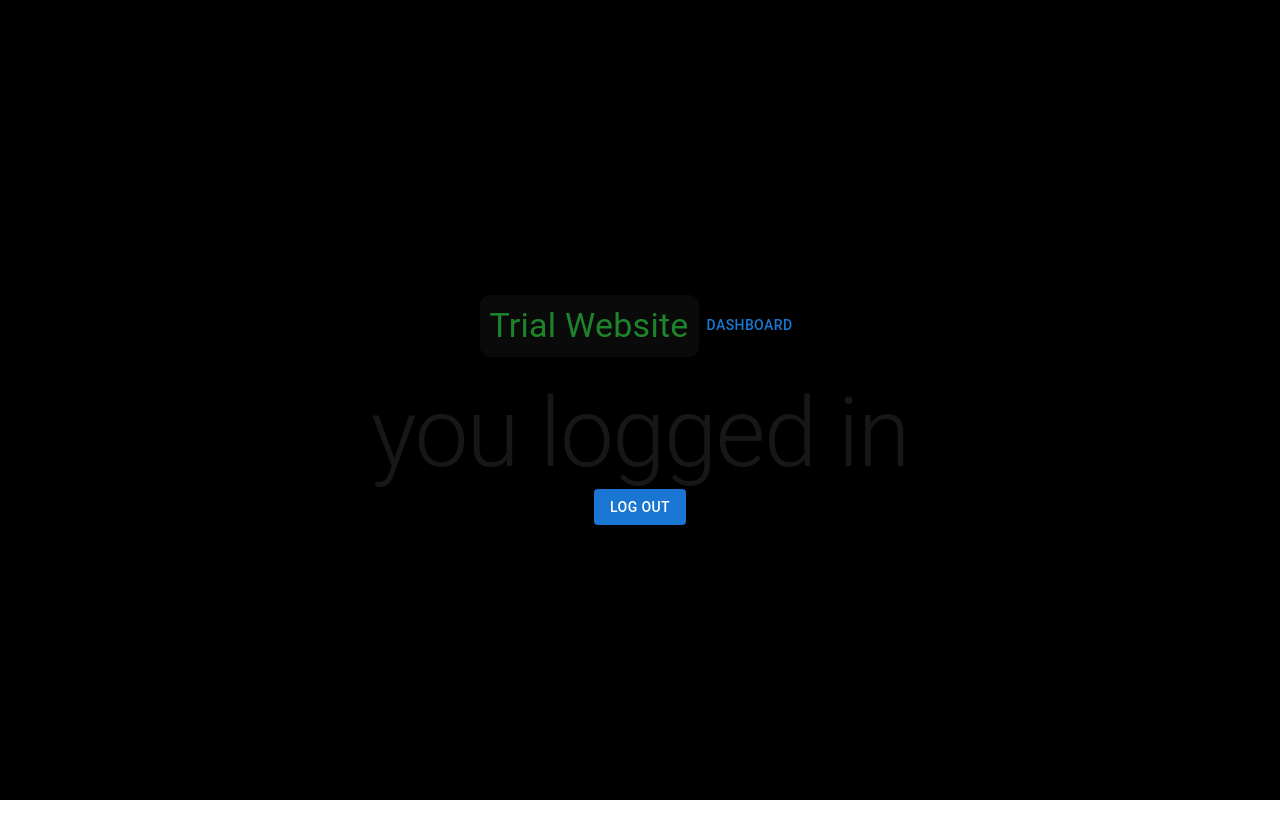
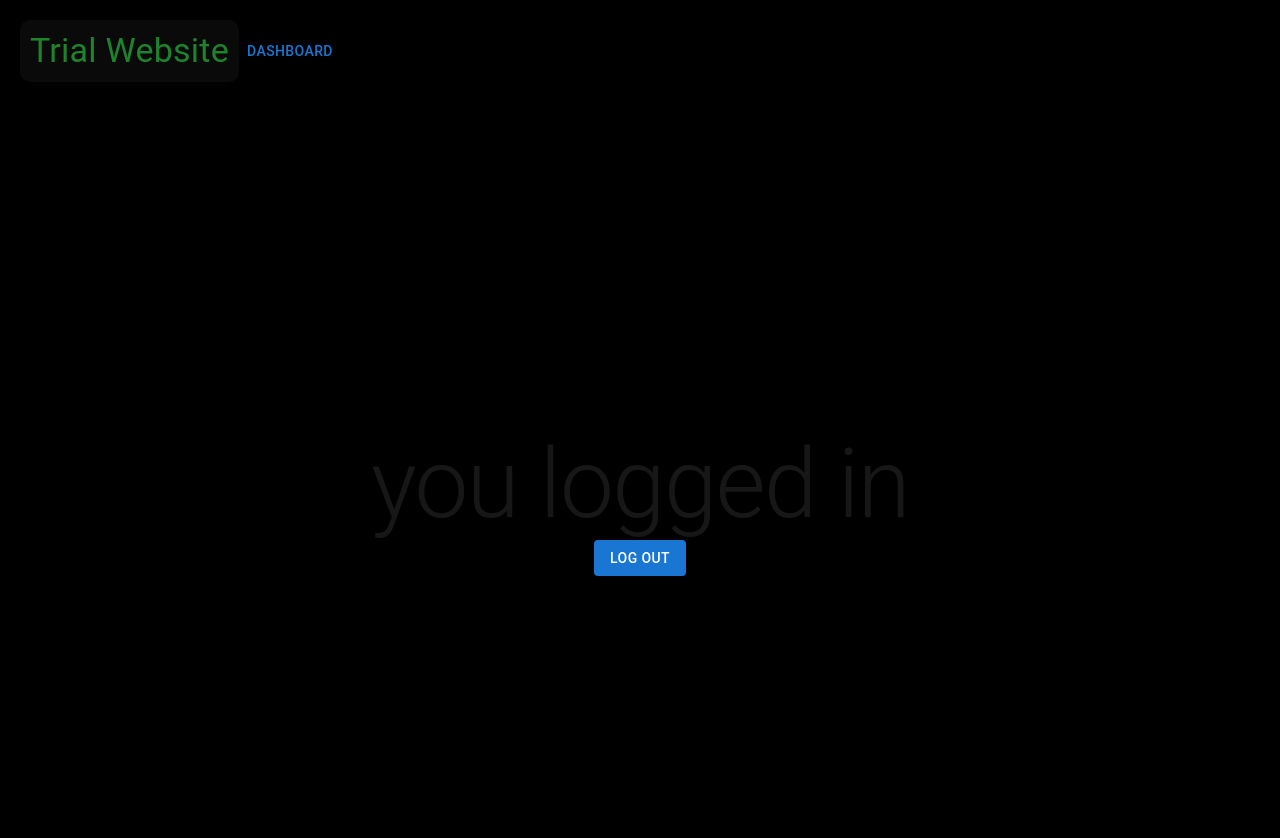
Before and after one commit to AbdullaNawwafAli/next.js-google-authentication-learning-project, a Next.js app: page /dashboard in a window 1280 px wide. Shown: the top 838 px of the page. Before the commit the page ends 800 px from the top, so only its background shows below. Built offline with nearby package versions, Linux system fonts and the light colour scheme; no server answers; sample sign-in values are in the browser's storage.

Commit message:
Feat: move all UI elements into Dashboard page as a component and use the page async to protect the route

```diff
--- a/src/app/dashboard/page.tsx
+++ b/src/app/dashboard/page.tsx
@@ -1,28 +1,15 @@
-import LogoutButton from "@/components/LogOutButton";
-import WebsiteHeader from "@/components/WebsiteHeader";
 
-import { Box, Link, Typography } from "@mui/material";
+import DashboardPage from "@/components/DashboardPage";
+import { redirect } from "next/navigation";
+import { auth } from "../auth";
 
-export default function Dashboard() {
-  return (
-    <Box
-      sx={{
-        justifyContent: "center",
-        alignItems: "center",
-        height: "100vh",
-        backgroundColor: "black",
-        borderBottom: "100%",
-        display: "flex",
-        flexDirection: "column",
-      }}
-    >
-      <WebsiteHeader />
-      <Typography variant="h1">you logged in</Typography>
 
-      <Link href="/">
-      <LogoutButton />
-      </Link>
+export default async function Dashboard() {
+    const session = await auth();
 
-    </Box>
-  );
+  if (!session) {
+    redirect("/login");
+  }
+
+  return <DashboardPage />;
 }
--- /dev/null
+++ b/src/components/DashboardPage.tsx
@@ -0,0 +1,35 @@
+import { Box, Link, Typography } from '@mui/material'
+import React from 'react'
+import LogoutButton from './LogOutButton'
+import WebsiteHeader from './WebsiteHeader'
+
+const DashboardPage = () => {
+
+  return (
+    <>
+    <WebsiteHeader />
+    <Box
+      sx={{
+        justifyContent: "center",
+        alignItems: "center",
+        height: "100vh",
+        backgroundColor: "black",
+        borderBottom: "100%",
+        display: "flex",
+        flexDirection: "column",
+      }}
+    >
+
+      <Typography variant="h1">you logged in</Typography>
+
+      <Link href="/">
+      <LogoutButton />
+      </Link>
+
+    </Box>
+    </>
+
+  )
+}
+
+export default DashboardPage
```
